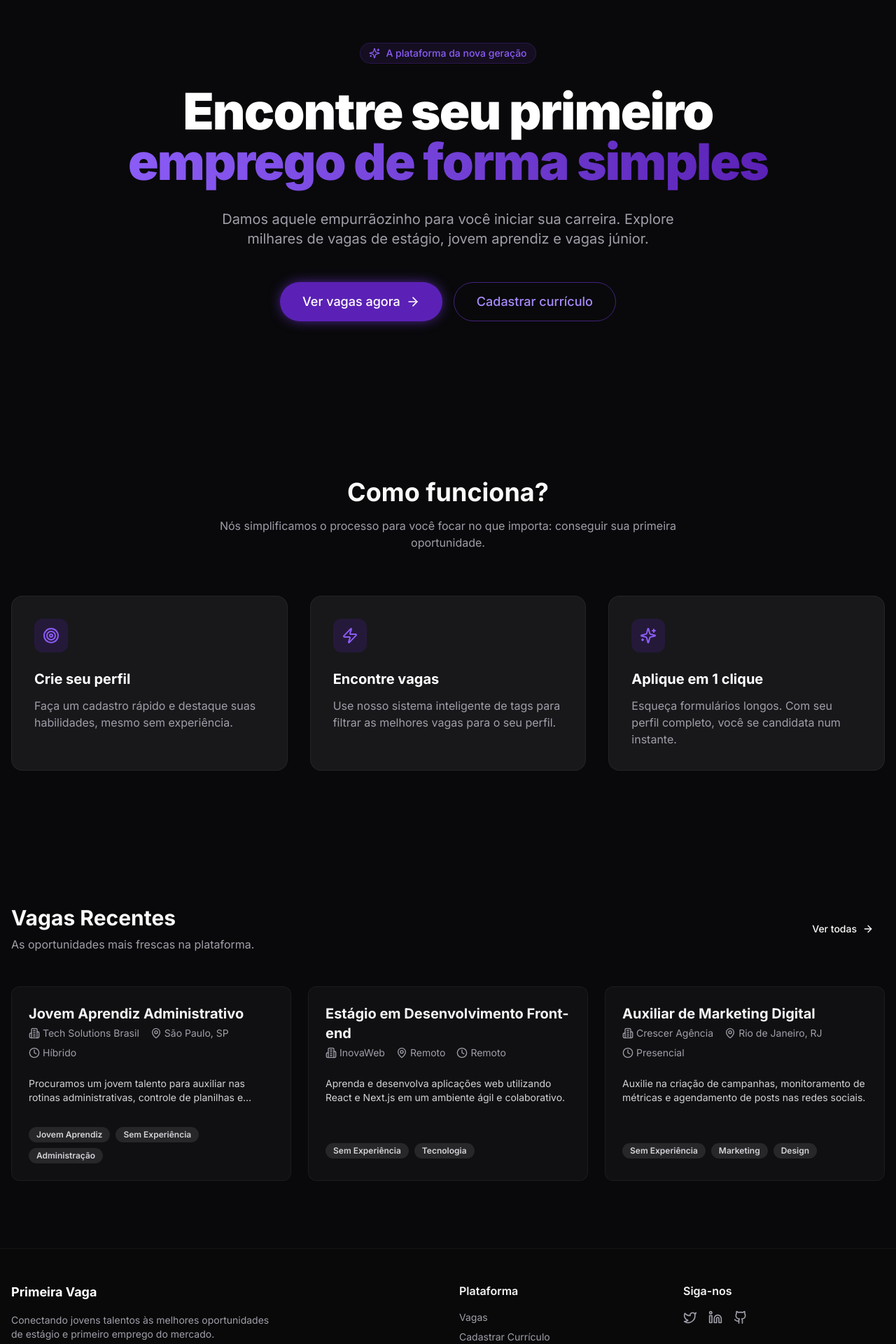
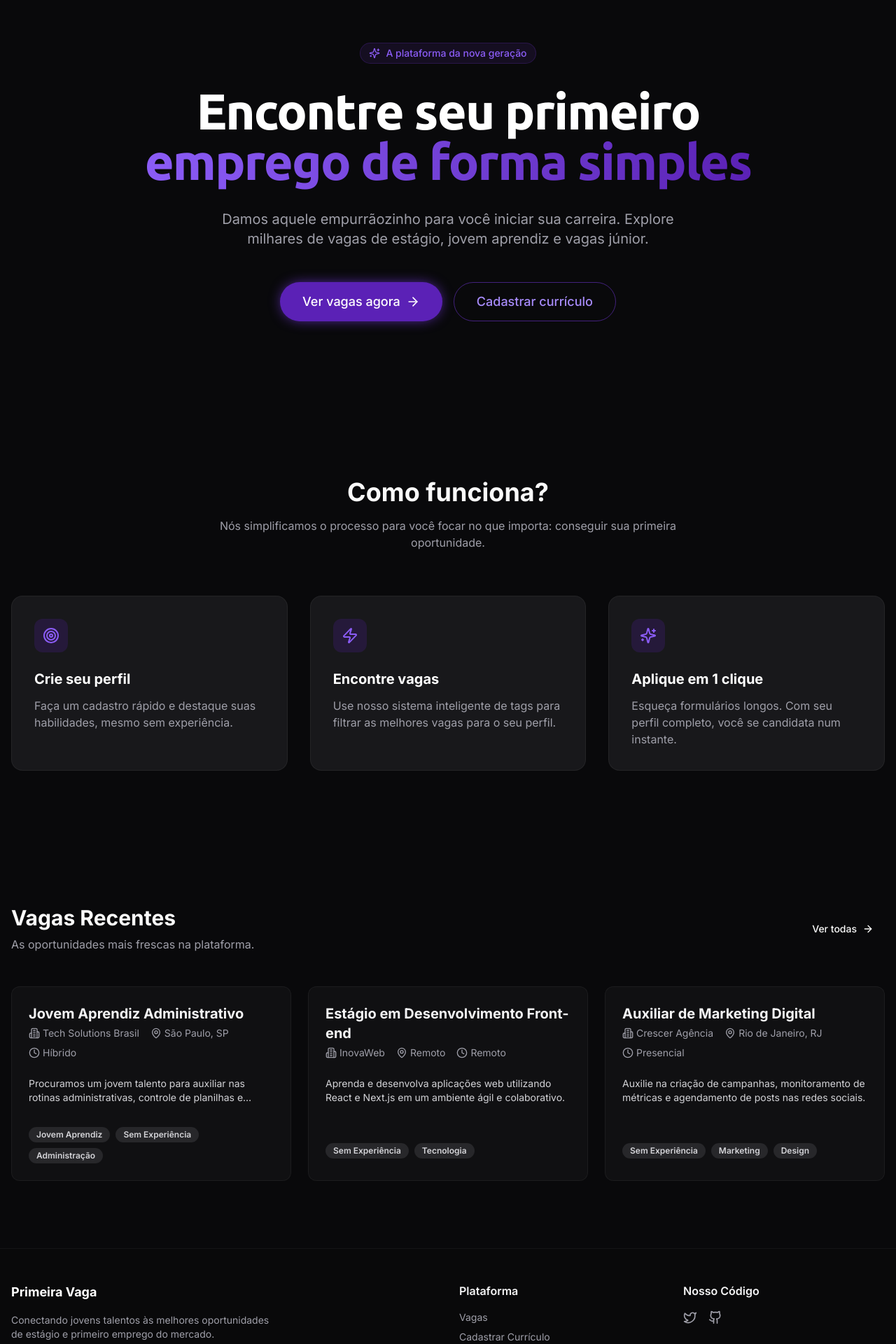
Before and after one commit to pedrohzed/Primeira-vaga, a Next.js app: page / in a window 1280 px wide. Shown: the part 100-2020 px from the top of the page at 70% size. Built offline with nearby package versions, Linux system fonts and the light colour scheme.

Commit message:
Mudanca de fonte do titulo principal

```diff
--- a/src/app/globals.css
+++ b/src/app/globals.css
@@ -14,6 +14,7 @@
   --color-card-foreground: #fafafa;
   --color-muted: #27272a;
   --color-muted-foreground: #a1a1aa;
+  --font-ubuntu: var(--font-ubuntu);
 }
 
 @layer base {
--- a/src/app/layout.tsx
+++ b/src/app/layout.tsx
@@ -1,10 +1,15 @@
 import type { Metadata } from "next";
-import { Inter } from "next/font/google";
+import { Inter, Ubuntu } from "next/font/google";
 import "./globals.css";
 import { Navbar } from "@/components/layout/Navbar";
 import { Footer } from "@/components/layout/Footer";
 
 const inter = Inter({ subsets: ["latin"] });
+const ubuntu = Ubuntu({
+  weight: ['300', '400', '500', '700'],
+  subsets: ["latin"],
+  variable: '--font-ubuntu'
+});
 
 export const metadata: Metadata = {
   title: "Primeira Vaga",
@@ -18,7 +23,7 @@ export default function RootLayout({
 }>) {
   return (
     <html lang="pt-BR" className="dark">
-      <body className={`${inter.className} min-h-screen flex flex-col`}>
+      <body className={`${inter.className} ${ubuntu.variable} min-h-screen flex flex-col`}>
         <Navbar />
         <main className="flex-1">
           {children}
--- a/src/app/page.tsx
+++ b/src/app/page.tsx
@@ -31,7 +31,7 @@ export default function Home() {
             initial={{ opacity: 0, y: 20 }}
             animate={{ opacity: 1, y: 0 }}
             transition={{ duration: 0.5, delay: 0.1 }}
-            className="text-5xl md:text-7xl font-black tracking-tight mb-8 text-white"
+            className="font-ubuntu text-5xl md:text-7xl font-black tracking-tight mb-8 text-white"
           >
             Encontre seu primeiro <br className="hidden md:block"/>
             <span className="text-transparent bg-clip-text bg-gradient-to-r from-purple-400 to-purple-600">
--- a/src/components/layout/Footer.tsx
+++ b/src/components/layout/Footer.tsx
@@ -1,5 +1,5 @@
 import Link from "next/link";
-import { Github, Twitter, Linkedin } from "lucide-react";
+import { Github, Twitter } from "lucide-react";
 
 export function Footer() {
   return (
@@ -21,11 +21,10 @@ export function Footer() {
             </ul>
           </div>
           <div>
-            <h4 className="font-semibold text-zinc-100 mb-4">Siga-nos</h4>
+            <h4 className="font-semibold text-zinc-100 mb-4">Nosso Código</h4>
             <div className="flex space-x-4">
               <a href="#" className="text-zinc-400 hover:text-purple-400 transition-colors"><Twitter className="h-5 w-5" /></a>
-              <a href="#" className="text-zinc-400 hover:text-purple-400 transition-colors"><Linkedin className="h-5 w-5" /></a>
-              <a href="#" className="text-zinc-400 hover:text-purple-400 transition-colors"><Github className="h-5 w-5" /></a>
+              <a href="https://github.com/pedrohzed/Primeira-vaga" target="_blank" rel="noopener noreferrer" className="text-zinc-400 hover:text-purple-400 transition-colors"><Github className="h-5 w-5" /></a>
             </div>
           </div>
         </div>
```
